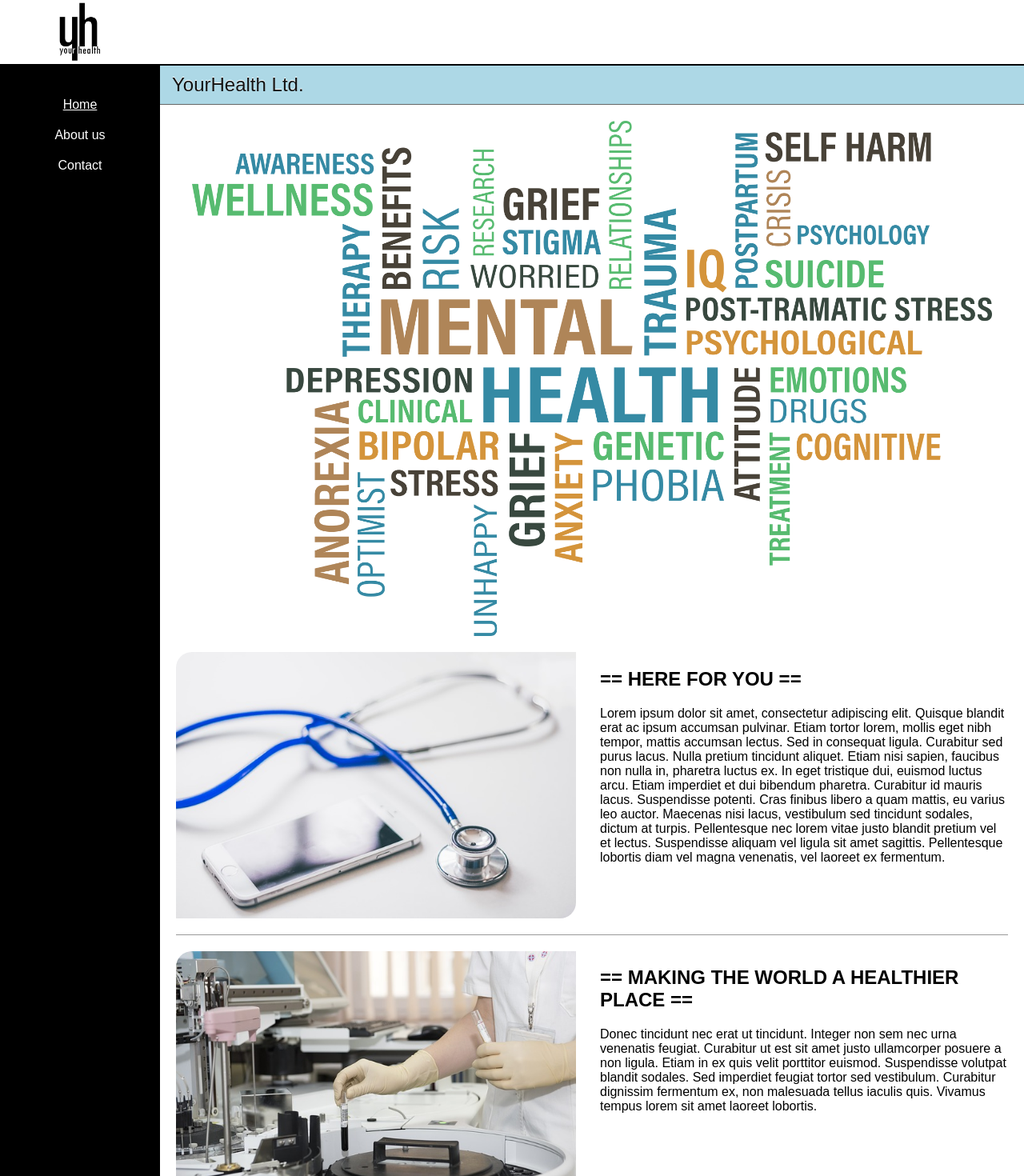
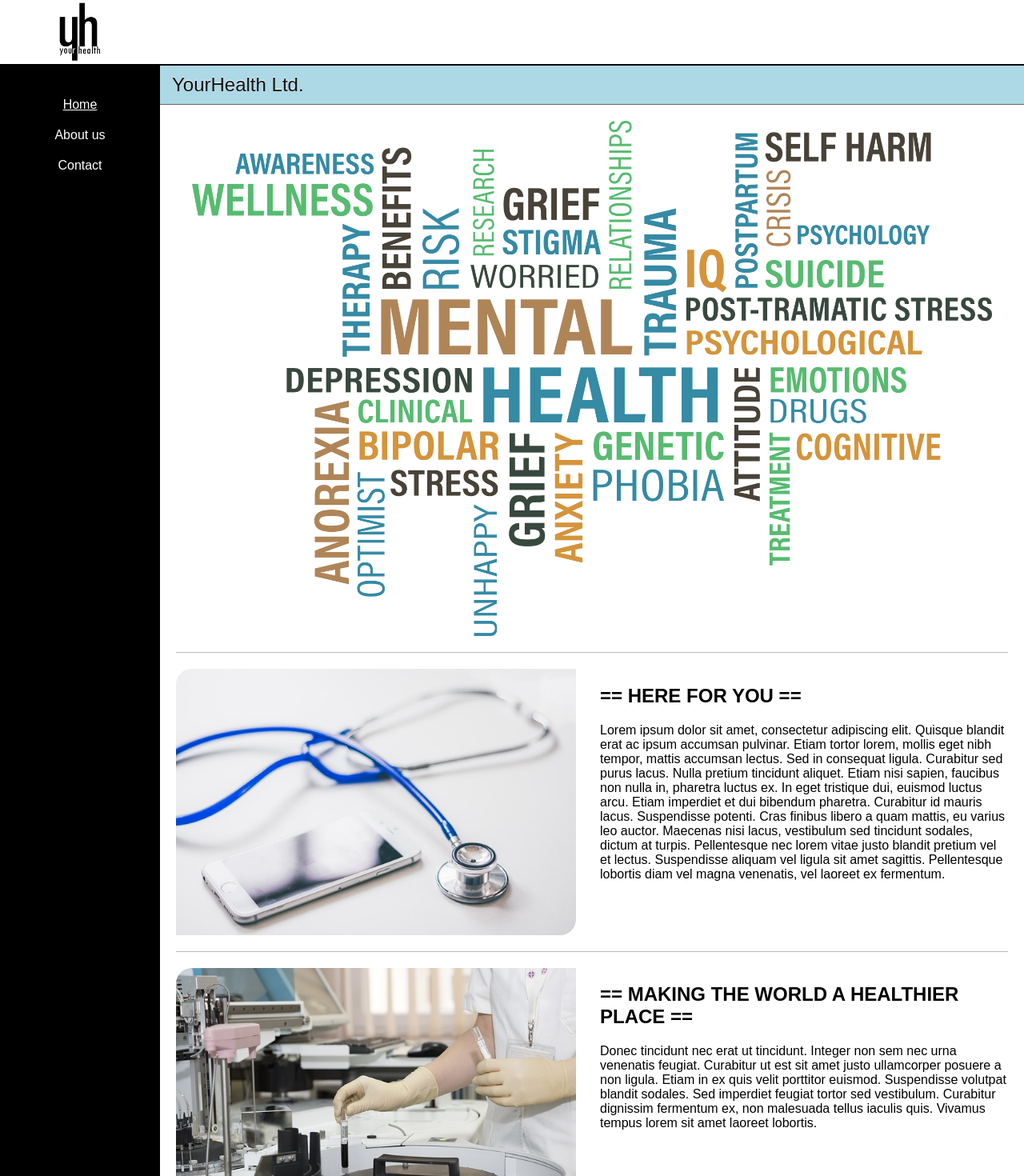
Before and after one commit to humzahash01/Your-Health, a React (Create React App) app: page / in a window 1280 px wide. Shown: the top 1470 px of the page at 80% size. Built offline with nearby package versions, Linux system fonts and the light colour scheme; a web font is replaced by a local one; what react-google-maps would draw is missing.

Commit message:
feat: Adjust spacing of content on home page

```diff
--- a/src/App.css
+++ b/src/App.css
@@ -82,13 +82,18 @@ nav li {
   margin: auto;
   max-width: 1000px;
   width: 100%;
+  padding-bottom: 20px;
 }
 
 article {
   display: flex;
   padding: 20px 0;
-  border-bottom: 1px solid #999;
+  border-bottom: 1px solid #bbb;
   text-align: center;
+}
+
+article:first-of-type {
+    border-top: 1px solid #bbb;
 }
 
 article img {
--- a/src/Home.js
+++ b/src/Home.js
@@ -7,7 +7,6 @@ class Home extends Component {
       <main>
         <h1>YourHealth Ltd.</h1>
         <img id="home-splash" src="./img/mental-health.png" />
-
         {homeArticles.map(article => (
           <Article {...article} />
         ))}
```
